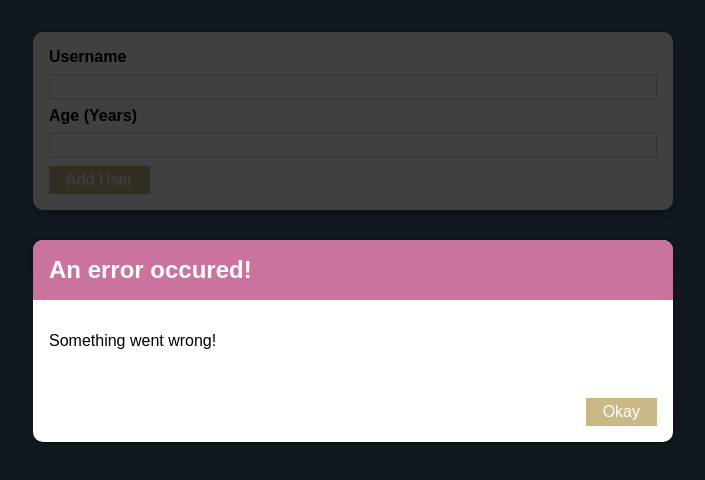
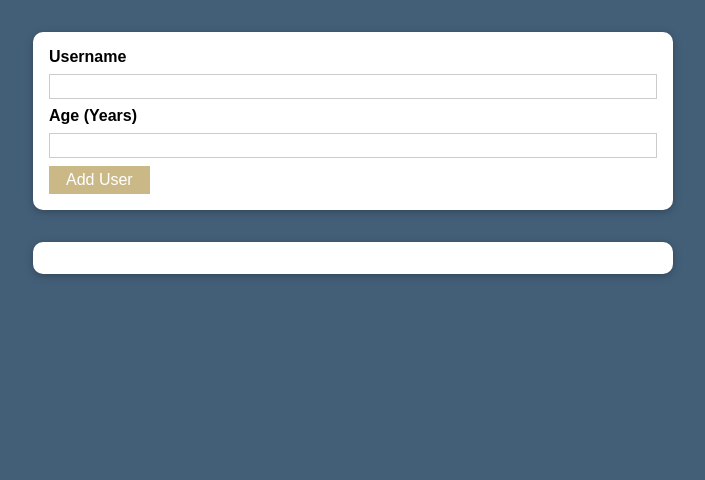
Before and after one commit to VictoriiaShtyreva/users_list, a React (Create React App) app: page / in a window 1280 px wide. Shown: the top 480 px of the page, without its empty margins (287-992 px from the left). Built offline with nearby package versions, Linux system fonts and the light colour scheme.

Commit message:
feat: add Error component

```diff
--- a/src/components/Users/AddUser.js
+++ b/src/components/Users/AddUser.js
@@ -7,6 +7,7 @@ import Error from "../UI/Error.js";
 const AddUser = (props) => {
   const [enteredUserName, setEnteredUserName] = useState("");
   const [enteredAgeUser, setEnteredAgeUser] = useState("");
+  const [error, setError] = useState();
 
   const addUserHandler = (event) => {
     event.preventDefault(); // it prevents default actions that browsers make when an event is triggered;
@@ -14,10 +15,11 @@ const AddUser = (props) => {
     if (
       enteredUserName.trim().length === 0 ||
       enteredAgeUser.trim().length === 0
-    ) {
+    ) { setError({title: 'Invalid input', message: 'Please enter a valid name and age (non-empty values).'});
       return;
     }
     if (+enteredUserName < 1) {
+      setError({title: 'Invalid age', message: 'Please enter a valid age (more than 0).'})
       return;
     }
     props.onAddUser(enteredUserName, enteredAgeUser);
@@ -35,7 +37,7 @@ const AddUser = (props) => {
 
   return (
     <div>
-      <Error title="An error occured!" message="Something went wrong!" />
+      {error && <Error title={error.title} message={error.message} />}
       <Card className={styles.carduser}>
         <form onSubmit={addUserHandler}>
           <label htmlFor="username">Username</label>
```
